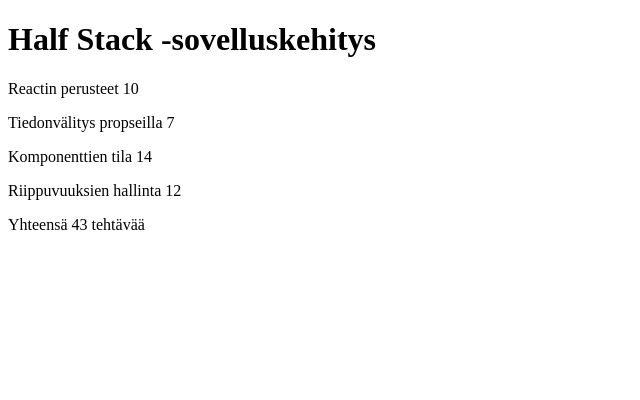
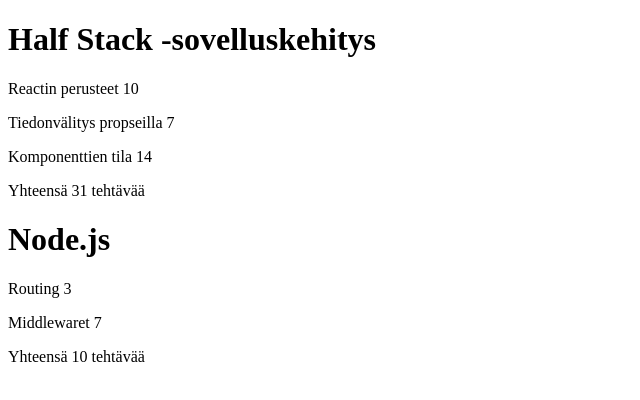
Before and after one commit to eevalaiho/fullstack2018, a React (Create React App) app in the folder osa2/: page / in a window 1280 px wide. Shown: the top 400 px of the page, without its empty margins (0-640 px from the left). Built offline with nearby package versions, Linux system fonts and the light colour scheme.

Commit message:
Osa 2, tehtävät 2.4-2.6

```diff
--- a/osa2/src/App.js
+++ b/osa2/src/App.js
@@ -1,16 +1,9 @@
 import React from 'react'
-import Otsikko from './components/Otsikko'
-import Sisalto from './components/Sisalto'
-import Yhteensa from './components/Yhteensa'
+import Kurssit from './components/Kurssit'
 
-const App = ({ kurssi }) => {
-
+const App = ({ kurssit }) => {
     return (
-        <div>
-            <Otsikko kurssi={kurssi}/>
-            <Sisalto kurssi={kurssi} />
-            <Yhteensa kurssi={kurssi} />
-        </div>
+        <Kurssit kurssit={kurssit} />
     )
 }
 
--- /dev/null
+++ b/osa2/src/components/Kurssit.js
@@ -0,0 +1,19 @@
+import React from 'react'
+import Otsikko from './Otsikko'
+import Sisalto from './Sisalto'
+import Yhteensa from './Yhteensa'
+
+const Kurssit = ({ kurssit }) => {
+
+    return (
+        kurssit.map((kurssi) => { return (
+            <div key={kurssi.id}>
+                <Otsikko kurssi={kurssi}/>
+                <Sisalto kurssi={kurssi} />
+                <Yhteensa kurssi={kurssi} />
+            </div>
+        )})
+    )
+}
+
+export default Kurssit
--- a/osa2/src/index.js
+++ b/osa2/src/index.js
@@ -2,34 +2,47 @@
 import ReactDOM from 'react-dom'
 import App from './App'
 
-
-const kurssi = {
+const kurssit = [
+    {
         nimi: 'Half Stack -sovelluskehitys',
+        id: 1,
         osat: [
             {
-            id: 1,
                 nimi: 'Reactin perusteet',
-            tehtavia: 10
+                tehtavia: 10,
+                id: 1
             },
             {
-            id: 2,
                 nimi: 'Tiedonvälitys propseilla',
-            tehtavia: 7
+                tehtavia: 7,
+                id: 2
             },
             {
-            id: 3,
                 nimi: 'Komponenttien tila',
-            tehtavia: 14
+                tehtavia: 14,
+                id: 3
+            }
+        ]
     },
     {
-            id: 4,
-            nimi: 'Riippuvuuksien hallinta',
-            tehtavia: 12
+        nimi: 'Node.js',
+        id: 2,
+        osat: [
+            {
+                nimi: 'Routing',
+                tehtavia: 3,
+                id: 1
+            },
+            {
+                nimi: 'Middlewaret',
+                tehtavia: 7,
+                id: 2
             }
         ]
     }
+]
 
 ReactDOM.render(
-    <App kurssi={kurssi} />,
+    <App kurssit={kurssit} />,
     document.getElementById('root')
 )
```
Lines whose indentation alone changed are shown as unchanged.
